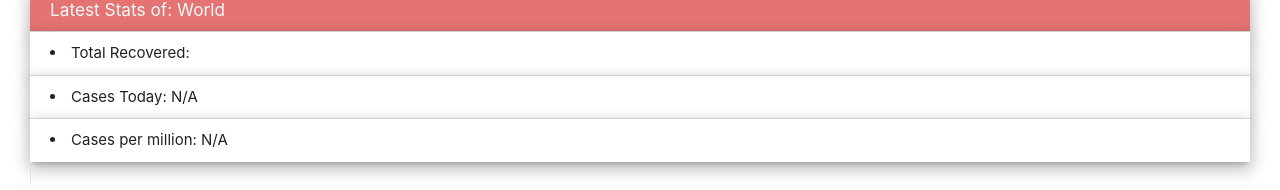
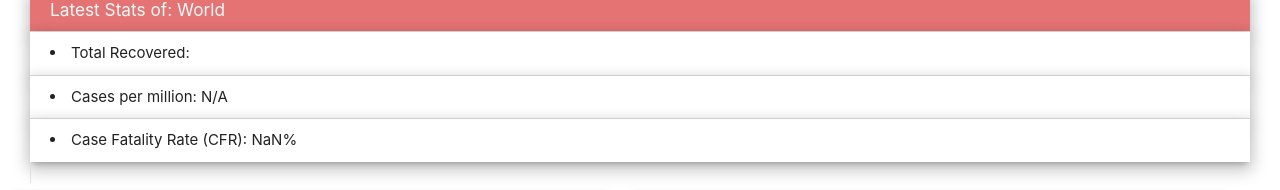
Before and after one commit to ianyepan/covid-19-data, a React (Create React App) app: page / in a window 1280 px wide. Shown: the part 238-428 px from the top of the page. Built offline with nearby package versions, Linux system fonts and the light colour scheme; no server answers.

Commit message:
Use CFR instead of cases today

```diff
--- a/src/App.js
+++ b/src/App.js
@@ -94,7 +94,6 @@ class App extends Component {
 
   render() {
     const { data } = this.state;
-    const todayCases = data.todayCases ? data.todayCases : 'N/A';
     const casesPerOneMillion = data.casesPerOneMillion ? data.casesPerOneMillion : 'N/A';
     return (
       <div>
@@ -115,8 +114,10 @@ class App extends Component {
               {'Latest Stats of: ' + this.state.tab}
             </h6>
             <li className="collection-item z-depth-3">Total Recovered: {data.recovered}</li>
-            <li className="collection-item z-depth-3">Cases Today: {todayCases}</li>
             <li className="collection-item z-depth-3">Cases per million: {casesPerOneMillion}</li>
+            <li className="collection-item z-depth-3">
+              Case Fatality Rate (CFR): {((data.deaths * 100) / data.cases).toFixed(4)}%
+            </li>
           </ui>
         </div>
 
```
